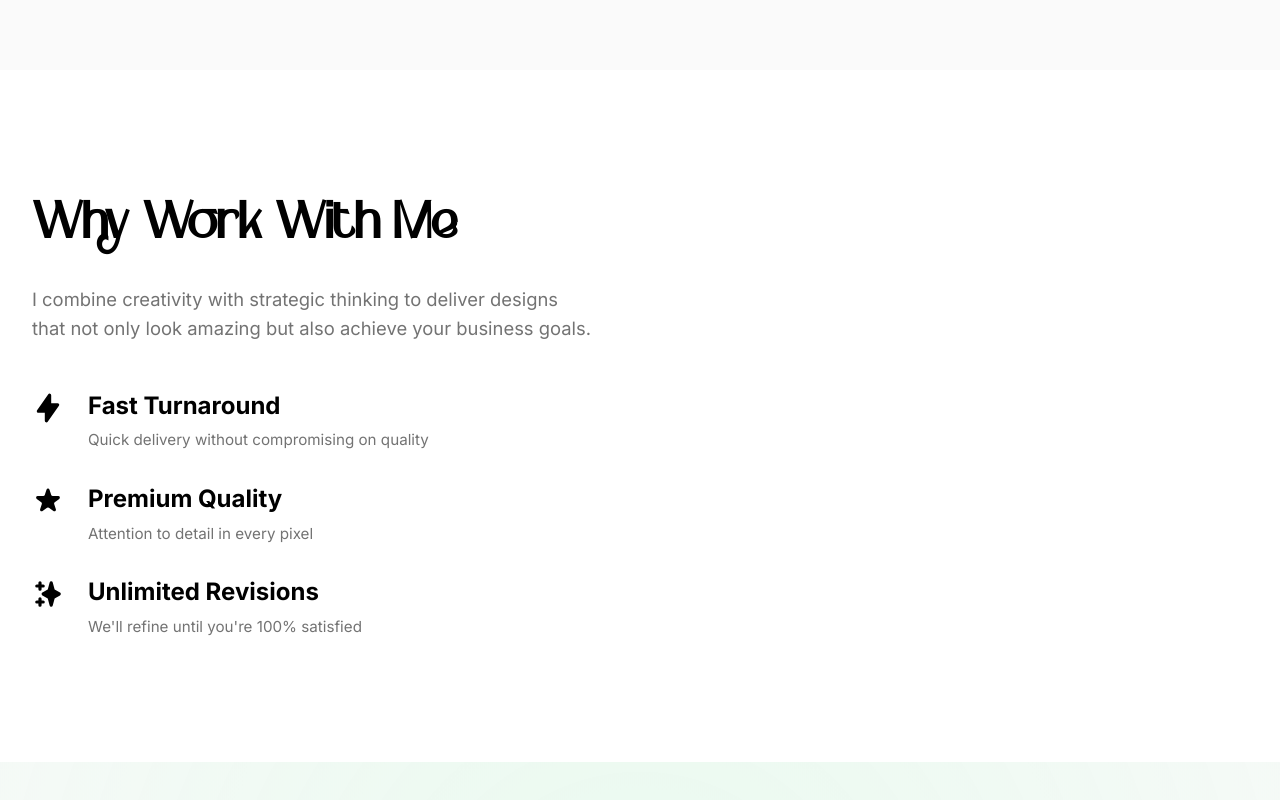
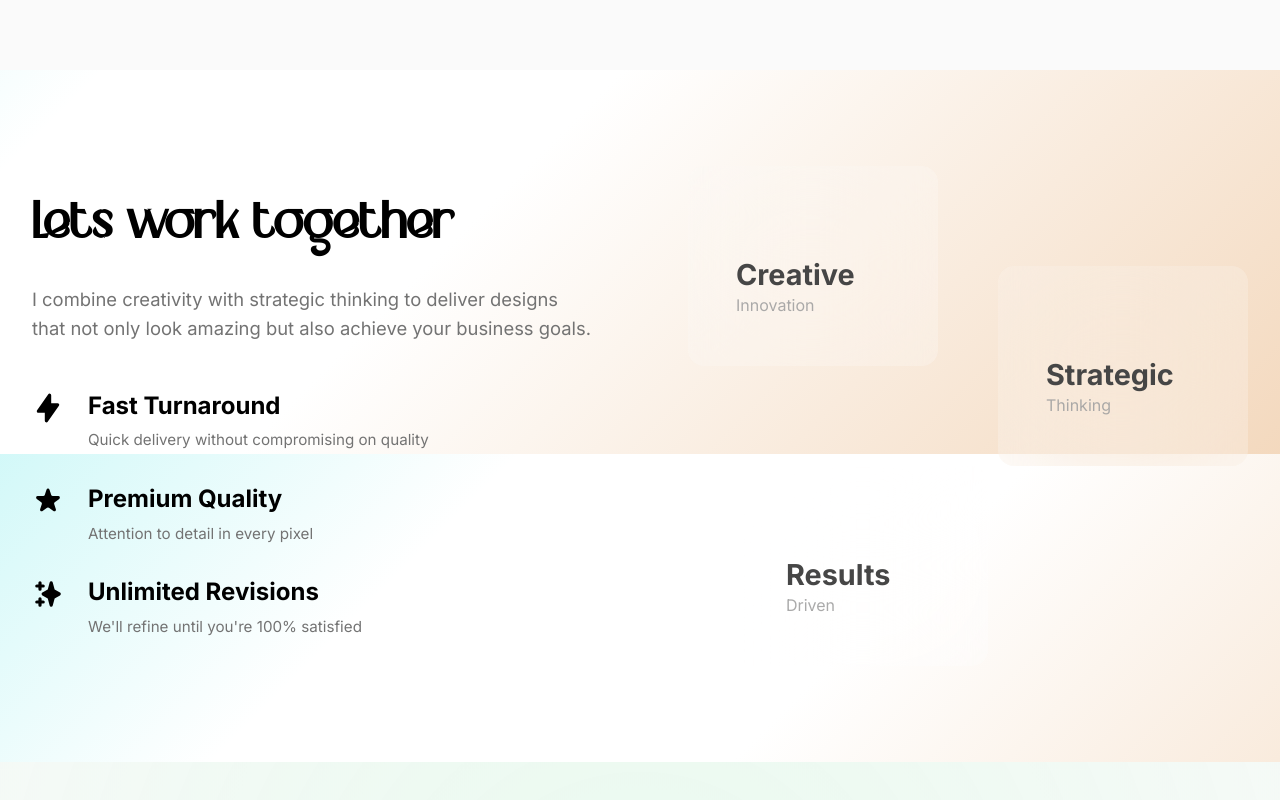
Before and after one commit to Pandora401/gd_portfolio, a React (Vite) app: page / in a window 1280 px wide. Shown: the part 1946-2746 px from the top of the page. Built offline with nearby package versions, Linux system fonts and the light colour scheme.

Commit message:
styles updates to background and services buttons

```diff
--- a/src/components/Footer.css
+++ b/src/components/Footer.css
@@ -48,8 +48,6 @@
 }
 
 .social-links a:hover {
-    background: var(--gradient-primary);
-    border-color: transparent;
     transform: translateY(-3px);
     box-shadow: var(--shadow-md);
 }
--- a/src/components/Navbar.jsx
+++ b/src/components/Navbar.jsx
@@ -2,7 +2,6 @@ import { useState, useEffect } from 'react';
 import { Link, useLocation } from 'react-router-dom';
 import { motion, AnimatePresence } from 'framer-motion';
 import { HiMenu, HiX } from 'react-icons/hi';
-import ThemeToggle from './ThemeToggle';
 import './Navbar.css';
 
 const Navbar = () => {
@@ -27,7 +26,6 @@ const Navbar = () => {
   ];
 
   return (
-    <>
     <motion.nav
       className={`navbar ${isScrolled ? 'scrolled' : ''}`}
       initial={{ y: -100 }}
@@ -119,9 +117,6 @@ const Navbar = () => {
         )}
       </AnimatePresence>
     </motion.nav>
-
-      <ThemeToggle />
-    </>
   );
 };
 
--- a/src/components/ThemeToggle.css
+++ b/src/components/ThemeToggle.css
@@ -30,9 +30,9 @@
 /* Glass Theme Styles */
 body.glass-theme {
     background: linear-gradient(135deg,
-            hsl(280, 70%, 85%) 0%,
-            hsl(220, 70%, 85%) 25%,
-            hsl(320, 70%, 85%) 50%,
+            hsl(180, 74%, 90%) 0%,
+            hsl(0, 0%, 100%) 25%,
+            hsl(0, 0%, 100%) 50%,
             hsl(30, 70%, 85%) 100%);
     background-attachment: fixed;
     transition: background 0.5s ease;
@@ -150,8 +150,8 @@ body.glass-theme .project-modal {
 body.glass-theme .stat-item h3,
 body.glass-theme .gradient-text {
     background: linear-gradient(135deg,
-            hsl(280, 70%, 45%) 0%,
-            hsl(320, 70%, 45%) 100%);
+            hsl(145, 70%, 45%) 0%,
+            hsl(145, 76%, 29%) 100%);
     -webkit-background-clip: text;
     -webkit-text-fill-color: transparent;
     background-clip: text;
--- a/src/index.css
+++ b/src/index.css
@@ -77,7 +77,12 @@ html {
 
 body {
   font-family: var(--font-body);
-  background-color: var(--color-bg);
+  background: linear-gradient(135deg,
+      hsl(180, 74%, 90%) 0%,
+      hsl(0, 0%, 100%) 25%,
+      hsl(0, 0%, 100%) 50%,
+      hsl(30, 70%, 85%) 100%);
+  background-attachment: fixed;
   color: var(--color-text);
   line-height: 1.6;
   overflow-x: hidden;
@@ -112,10 +117,12 @@ h2 {
 
 h3 {
   font-size: clamp(1.5rem, 3vw, 2rem);
+  /* font-family: var(--font-display); */
 }
 
 h4 {
   font-size: clamp(1.25rem, 2vw, 1.5rem);
+  /* font-family: var(--font-display); */
 }
 
 p {
--- a/src/pages/Home.css
+++ b/src/pages/Home.css
@@ -156,7 +156,7 @@
     border-radius: var(--radius-lg);
     border: 1px solid rgba(255, 255, 255, 0.5);
     transition: all var(--transition-base);
-    cursor: pointer;
+    /* cursor: pointer; */
 }
 
 .service-card:hover {
@@ -278,13 +278,13 @@
 
 .visual-content h3 {
     font-size: 1.8rem;
-    color: white;
+    color: rgb(70, 70, 70);
     margin: 0;
 }
 
 .visual-content p {
     font-size: 1rem;
-    color: rgba(255, 255, 255, 0.9);
+    color: rgba(161, 161, 161, 0.9);
     margin: 0;
 }
 
--- a/src/pages/Home.jsx
+++ b/src/pages/Home.jsx
@@ -22,7 +22,7 @@ const Home = () => {
             icon: <FaPaintBrush />,
             title: 'Product Design',
             description: 'User-centered product design that delights and converts.',
-            color: 'hsl(260, 85%, 65%)'
+            color: 'hsla(0, 85%, 65%, 1.00)'
         },
         // {
         //     icon: <FaLaptopCode />,
@@ -172,7 +172,8 @@ const Home = () => {
                                 initial={{ opacity: 0, y: 30 }}
                                 whileInView={{ opacity: 1, y: 0 }}
                                 viewport={{ once: true }}
-                                transition={{ duration: 0.5, delay: index * 0.1 }}
+                                transition={{ duration: 0.6 }}
+                                whileTap={{ scale: 0.6 }}
                                 whileHover={{ y: -8 }}
                             >
                                 <div
@@ -212,7 +213,7 @@ const Home = () => {
                             viewport={{ once: true }}
                             transition={{ duration: 0.6 }}
                         >
-                            <h2>Why Work With Me</h2>
+                            <h2>Lets work together</h2>
                             <p className="why-intro">
                                 I combine creativity with strategic thinking to deliver designs
                                 that not only look amazing but also achieve your business goals.
```
Lines whose indentation alone changed are shown as unchanged.
